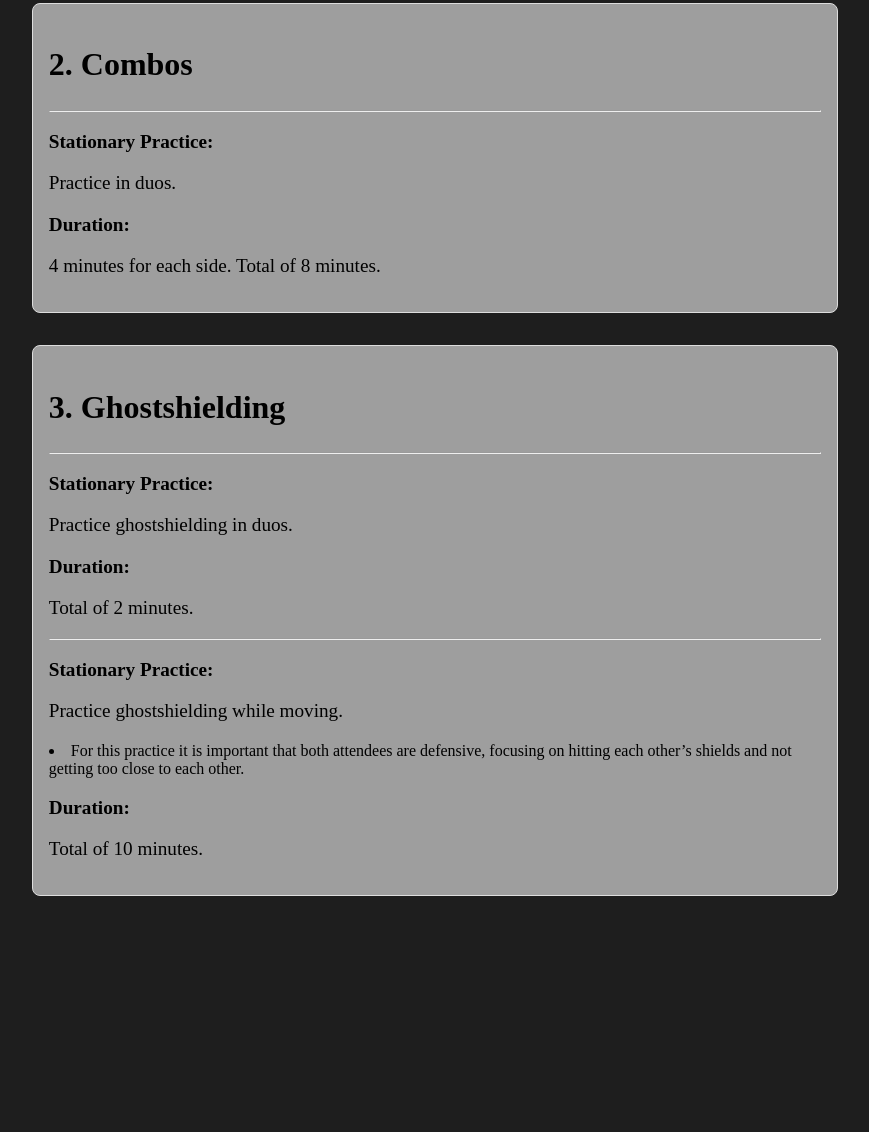
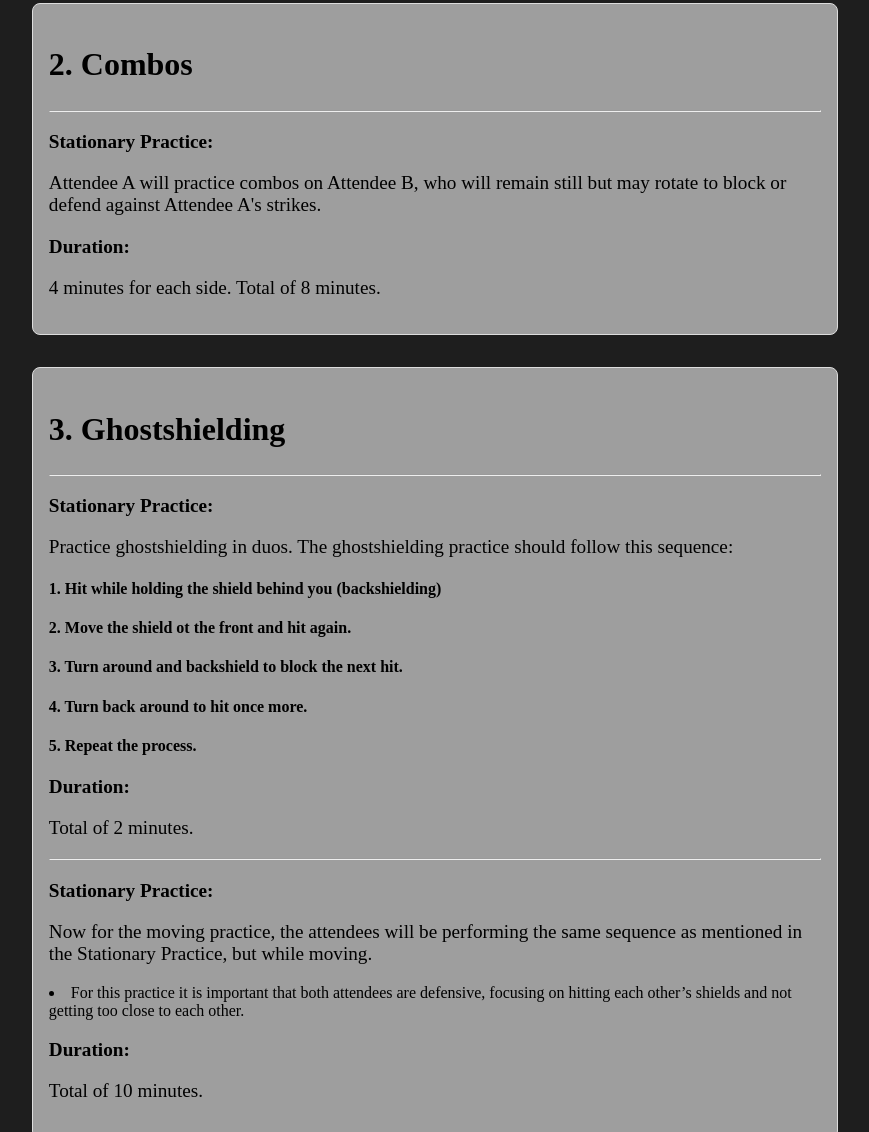
Before and after one commit to Lakimgits/PUPractice, a plain HTML site: page techniques.html in a window 1280 px wide. Shown: the part 1067-2199 px from the top of the page, without its empty margins (205-1074 px from the left). Before the commit the page ends 1987 px from the top, so only its background shows below. Drawn offline with Linux system fonts and the light colour scheme.

Commit message:
Update techniques.html

```diff
--- a/techniques.html
+++ b/techniques.html
@@ -15,8 +15,9 @@
         <a href="H&D.html">Hitbox & Defense</a>
         <a href="backshield.html">Backshield Training</a>
         <a href="techniques.html">Combat Techniques</a>
+        <a href="">Teamwork Training</a>
         <a href="">Environmental Advantage</a>
-        <a href="">Teamwork Training</a>
+
     </ul>
 
     <h1 id="title">Combat Techniques Practice Guide</h1>
@@ -28,11 +29,11 @@
             <div>
                 <h3 class="sub-titles">Feinting</h3>
                 <h3 class="combo">Stationary Practice:</h3>
-                <p class="combo">Practice in duos. One person practices baiting, while the other stand still and rotates only to block incoming hits.</p>
+                <p class="combo">Practice in duos. One person practices feinting, while the other stands still and rotates only to block incoming hits.</p>
                 <h3 class="combo">Duration:</h3>
                 <p class="combo">4 minutes for each side. Total of 8 minutes.</p>
                 <hr>
-                <h3 class="sub-titles">360 hit</h3>
+                <h3 class="sub-titles">Spin hit</h3>
                 <h3 class="combo">Stationary Practice:</h3>
                 <p class="combo">Practice in duos. One person stands still holding up his shield. The other practices 360 hits.</p>
                 <h3 class="combo">Duration</h3>
@@ -52,7 +53,7 @@
             <hr>
             <div>
                 <h3>Stationary Practice:</h3>
-                <p>Practice in duos.</p>
+                <p>Attendee A will practice combos on Attendee B, who will remain still but may rotate to block or defend against Attendee A's strikes.</p>
                 <h3>Duration:</h3>
                 <p>4 minutes for each side. Total of 8 minutes.</p>
             </div>
@@ -63,12 +64,17 @@
             <hr>
             <div>
                 <h3>Stationary Practice:</h3>
-                <p>Practice ghostshielding in duos.</p>
+                <p>Practice ghostshielding in duos. The ghostshielding practice should follow this sequence:</p>
+                <h4>1. Hit while holding the shield behind you (backshielding)</h4>
+                <h4>2. Move the shield ot the front and hit again.</h4>
+                <h4>3. Turn around and backshield to block the next hit.</h4>
+                <h4>4. Turn back around to hit once more.</h4>
+                <h4>5. Repeat the process.</h4>
                 <h3>Duration:</h3>
                 <p>Total of 2 minutes.</p>
                 <hr>
                 <h3>Stationary Practice:</h3>
-                <p>Practice ghostshielding while moving.</p>
+                <p>Now for the moving practice, the attendees will be performing the same sequence as mentioned in the Stationary Practice, but while moving.</p>
                 <li>For this practice it is important that both attendees are defensive, focusing on hitting each other’s shields and not getting too close to each other.</li>
                 <h3>Duration:</h3>
                 <p>Total of 10 minutes.</p>
```
